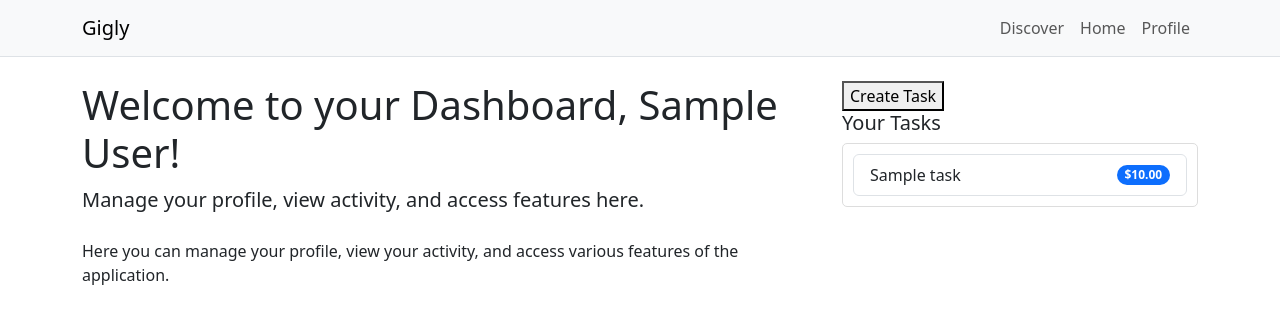
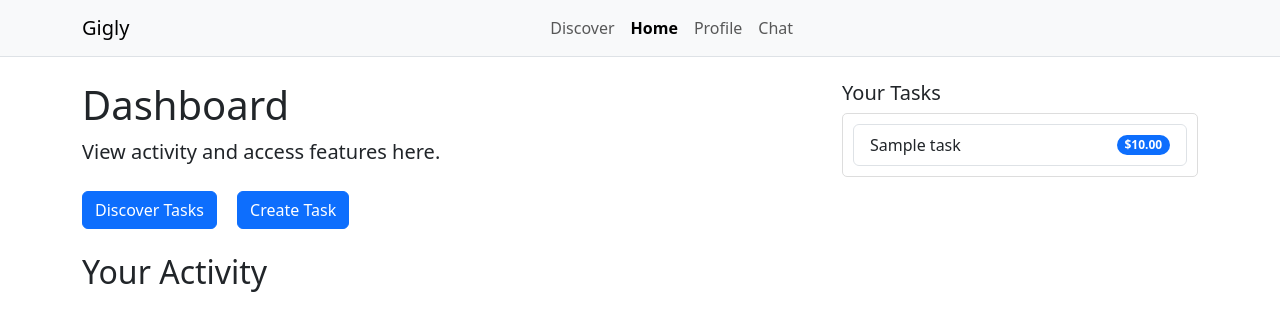
Before and after one commit to MagnusRL/gigly_app, a Django app: page /dashboard/ in a window 1280 px wide. Shown: the top 331 px of the page. Run offline with Django 5.2, Linux system fonts and the light colour scheme; a user stored in the database is signed in; tables that the repository leaves empty hold one stand-in row (values such as "Sample post").

Commit message:
Added a bunch

```diff
--- a/gigly_project/gigly_app/templates/base.html
+++ b/gigly_project/gigly_app/templates/base.html
@@ -5,30 +5,41 @@
     <meta name="viewport" content="width=device-width, initial-scale=1" />
     <title>{% block title %}Gigly{% endblock %}</title>
 
-    <!-- Bootstrap CSS CDN -->
     <link href="https://cdn.jsdelivr.net/npm/bootstrap@5.3.0/dist/css/bootstrap.min.css" rel="stylesheet" />
 
     {% block extra_css %}{% endblock %}
 </head>
+
 <body>
+    {% load string_filters %}
+
+    <style>
+    .nav-link.active {
+        font-weight: 700;
+        color: black;
+    }
+    </style>
+
     <nav class="navbar navbar-expand-lg navbar-light bg-light border-bottom">
-        <div class="container">
-            <a class="navbar-brand" href="{% url 'dashboard' %}">Gigly</a>
+        <div class="container"> <a class="navbar-brand">Gigly</a>
+
           <button class="navbar-toggler" type="button" data-bs-toggle="collapse" data-bs-target="#navbarNav"
             aria-controls="navbarNav" aria-expanded="false" aria-label="Toggle navigation">
             <span class="navbar-toggler-icon"></span>
           </button>
 
-            <div class="collapse navbar-collapse" id="navbarNav">
-                <ul class="navbar-nav ms-auto">
-                    <li class="nav-item">
-                        <a class="nav-link {% if active_page == 'discover' %}active{% endif %}" href="{% url 'discover' %}">Discover</a>
+          <div class="collapse navbar-collapse justify-content-center" id="navbarNav">
+            <ul class="navbar-nav"> <li class="nav-item">
+                <a class="nav-link {% if request.path|startswith:'/discover' %}active{% endif %}" href="{% url 'discover' %}">Discover</a>
               </li>
               <li class="nav-item">
-                        <a class="nav-link {% if active_page == 'dashboard' %}active{% endif %}" href="{% url 'dashboard' %}">Home</a>
+                <a class="nav-link {% if request.path == '/' or request.path|startswith:'/dashboard' %}active{% endif %}" href="{% url 'dashboard' %}">Home</a>
               </li>
               <li class="nav-item">
-                        <a class="nav-link {% if active_page == 'profile' %}active{% endif %}" href="{% url 'profile' %}">Profile</a>
+                <a class="nav-link {% if request.path|startswith:'/profile' %}active{% endif %}" href="{% url 'profile' %}">Profile</a>
+              </li>
+              <li>
+                <a class="nav-link {% if request.path|startswith:'/chat' %}active{% endif %}" href="{% url 'chat' %}">Chat</a>
               </li>
             </ul>
           </div>
@@ -39,7 +50,6 @@
         {% block content %}{% endblock %}
     </div>
 
-    <!-- Bootstrap JS Bundle CDN (Popper + Bootstrap JS) -->
     <script src="https://cdn.jsdelivr.net/npm/bootstrap@5.3.0/dist/js/bootstrap.bundle.min.js"></script>
 
     {% block extra_js %}{% endblock %}
--- /dev/null
+++ b/gigly_project/gigly_app/templates/chat.html
@@ -0,0 +1,6 @@
+{% extends 'base.html' %}
+
+{% block content %}
+
+
+{% endblock %}
--- a/gigly_project/gigly_app/templates/dashboard.html
+++ b/gigly_project/gigly_app/templates/dashboard.html
@@ -6,19 +6,24 @@
   <!-- Main content -->
   <div class="col-md-8">
     <header class="mb-4">
-      <h1>Welcome to your Dashboard, {{ user.name|default:user.email }}!</h1>
-      <p class="lead">Manage your profile, view activity, and access features here.</p>
+      <h1>Dashboard</h1>
+      <p class="lead">View activity and access features here.</p>
     </header>
 
     <!-- Your main dashboard content here -->
-    <p>Here you can manage your profile, view your activity, and access various features of the application.</p>
+
+    <a href="{% url 'discover' %}" class="btn btn-primary me-3">Discover Tasks</a>
+    <a href="{% url 'createtask' %}" class="btn btn-primary">Create Task</a>
+
+
+    <div class="mt-4">
+      <h2>Your Activity</h2>
+
+    </div>
   </div>
 
   <!-- Right sidebar -->
   <div class="col-md-4">
-    <a href="{% url 'create_task' %}">
-        <button>Create Task</button>
-    </a>
     <h5>Your Tasks</h5>
     <div style="max-height: 400px; overflow-y: auto; border: 1px solid #ddd; padding: 10px; border-radius: 5px;">
       {% if tasks %}
--- /dev/null
+++ b/gigly_project/gigly_app/templatetags/string_filters.py
@@ -0,0 +1,9 @@
+from django import template
+
+register = template.Library()
+
+@register.filter
+def startswith(text, starts):
+    if isinstance(text, str):
+        return text.startswith(starts)
+    return False
--- a/gigly_project/gigly_app/urls.py
+++ b/gigly_project/gigly_app/urls.py
@@ -12,5 +12,6 @@ urlpatterns = [
     path("signup/", views.signup_view, name="signup"),
     path("login/", auth_views.LoginView.as_view(template_name="login.html"), name="login"),
     path("logout/", auth_views.LogoutView.as_view(next_page="login"), name="logout"),
-    path("dashboard/createtask/", views.create_task, name="create_task"),
+    path("dashboard/createtask/", views.create_task, name="createtask"),
+    path("chat/", views.chat, name="chat"),
 ]
--- a/gigly_project/gigly_app/views.py
+++ b/gigly_project/gigly_app/views.py
@@ -78,3 +78,8 @@ def create_task(request):
         form = TaskForm()
 
     return render(request, 'createtask.html', {'form': form})
+
+@login_required
+def chat(request):
+    # Placeholder for message functionality
+    return render(request, 'chat.html', {"user": request.user})
--- a/pyproject.toml
+++ b/pyproject.toml
@@ -5,6 +5,11 @@ description = "Add your description here"
 readme = "README.md"
 requires-python = ">=3.13"
 dependencies = [
+    "channels>=4.2.2",
+    "django-allauth>=65.8.1",
+    "django-cleanup>=9.0.0",
     "django-hijack>=3.7.2",
+    "django-htmx>=1.23.0",
+    "pillow>=11.2.1",
     "psycopg>=3.2.9",
 ]
```
Also changed, not shown: gigly_project/gigly_project/settings.py (+12 -0 lines), 1 other file. Lines whose indentation alone changed are shown as unchanged.
